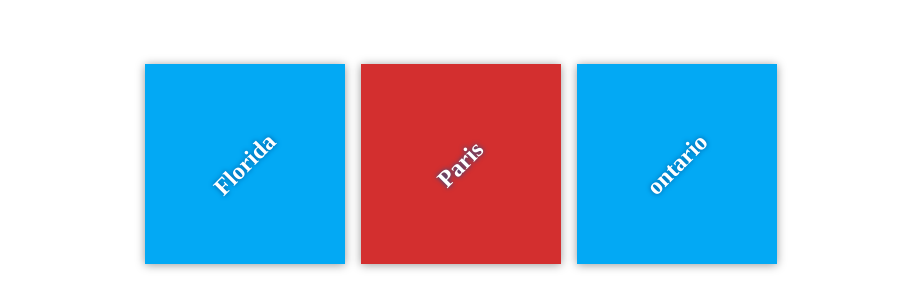
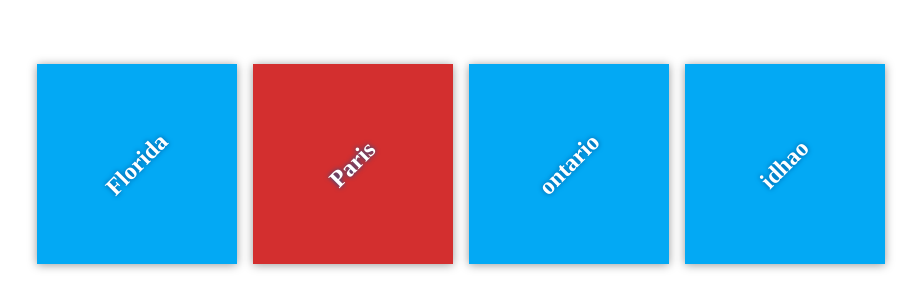
Before and after one commit to abhijeetsingh26/my-travel-plans, a plain HTML site: page index.html in a window 1280 px wide. Shown: the part 236-544 px from the top of the page, without its empty margins (179-1100 px from the left). Drawn offline with Linux system fonts and the light colour scheme.

Commit message:
Added IDHAO

```diff
--- a/index.html
+++ b/index.html
@@ -20,6 +20,10 @@
 	     <div class="destination" id="ontario">
                 <h2>ontario</h2>
             </div>
+
+		<div class="destination" id="idhao">
+                <h2>idhao</h2>
+            </div>
         </div>
     </div>
 
```
